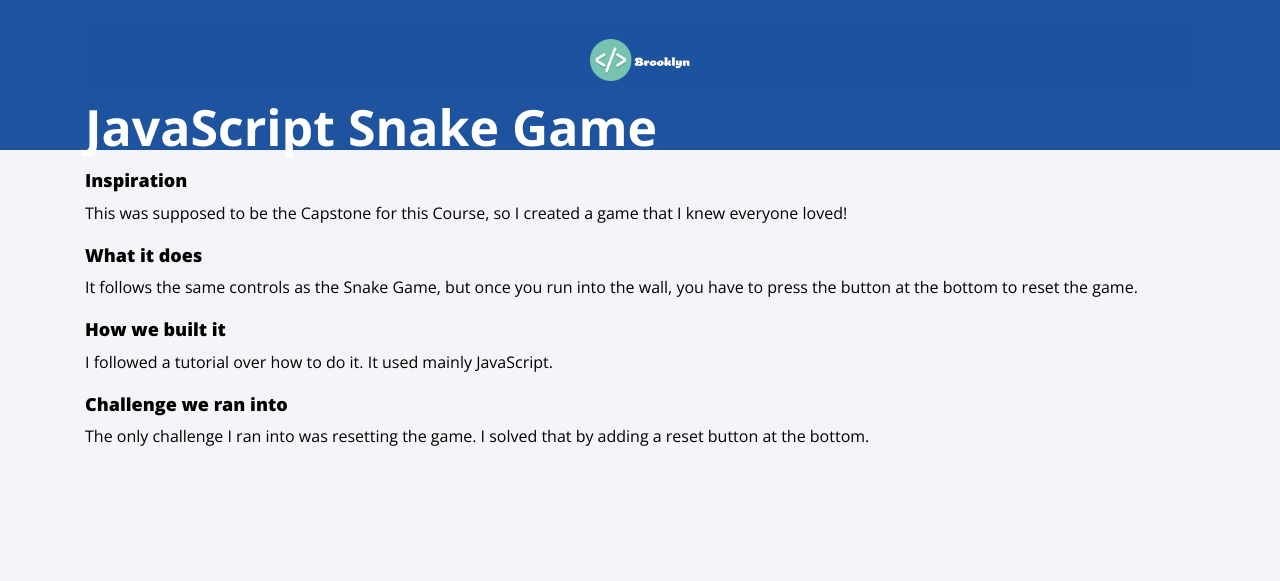
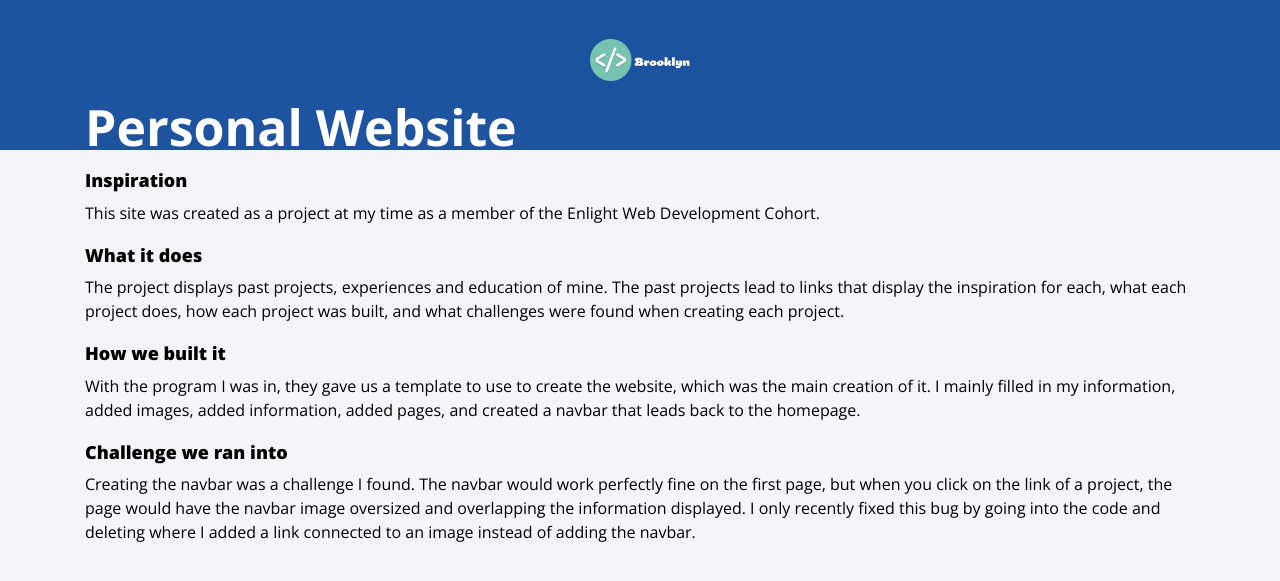
Before and after one commit to BrookTheBook/brookthebook.github.io, a Jekyll site: the page built from projects/sprint10.md, in a window 1280 px wide. Shown: the top 581 px of the page. Built offline with Jekyll 4.4.1, drawn with Linux system fonts in a browser that asks for light colours; nearby versions of some CDN libraries.

Commit message:
Update sprint10.md

```diff
--- a/projects/sprint10.md
+++ b/projects/sprint10.md
@@ -1,20 +1,20 @@
 ---
-title: JavaScript Snake Game
+title: Personal Website
 layout: page
 ---
 
 ## Inspiration
 
-This was supposed to be the Capstone for this Course, so I created a game that I knew everyone loved!
+This site was created as a project at my time as a member of the Enlight Web Development Cohort.
 
 ## What it does
 
-It follows the same controls as the Snake Game, but once you run into the wall, you have to press the button at the bottom to reset the game.
+The project displays past projects, experiences and education of mine. The past projects lead to links that display the inspiration for each, what each project does, how each project was built, and what challenges were found when creating each project.
 
 ## How we built it
 
-I followed a tutorial over how to do it. It used mainly JavaScript.
+With the program I was in, they gave us a template to use to create the website, which was the main creation of it. I mainly filled in my information, added images, added information, added pages, and created a navbar that leads back to the homepage.
 
 ## Challenge we ran into
 
-The only challenge I ran into was resetting the game. I solved that by adding a reset button at the bottom.
+Creating the navbar was a challenge I found. The navbar would work perfectly fine on the first page, but when you click on the link of a project, the page would have the navbar image oversized and overlapping the information displayed. I only recently fixed this bug by going into the code and deleting where I added a link connected to an image instead of adding the navbar.
```
